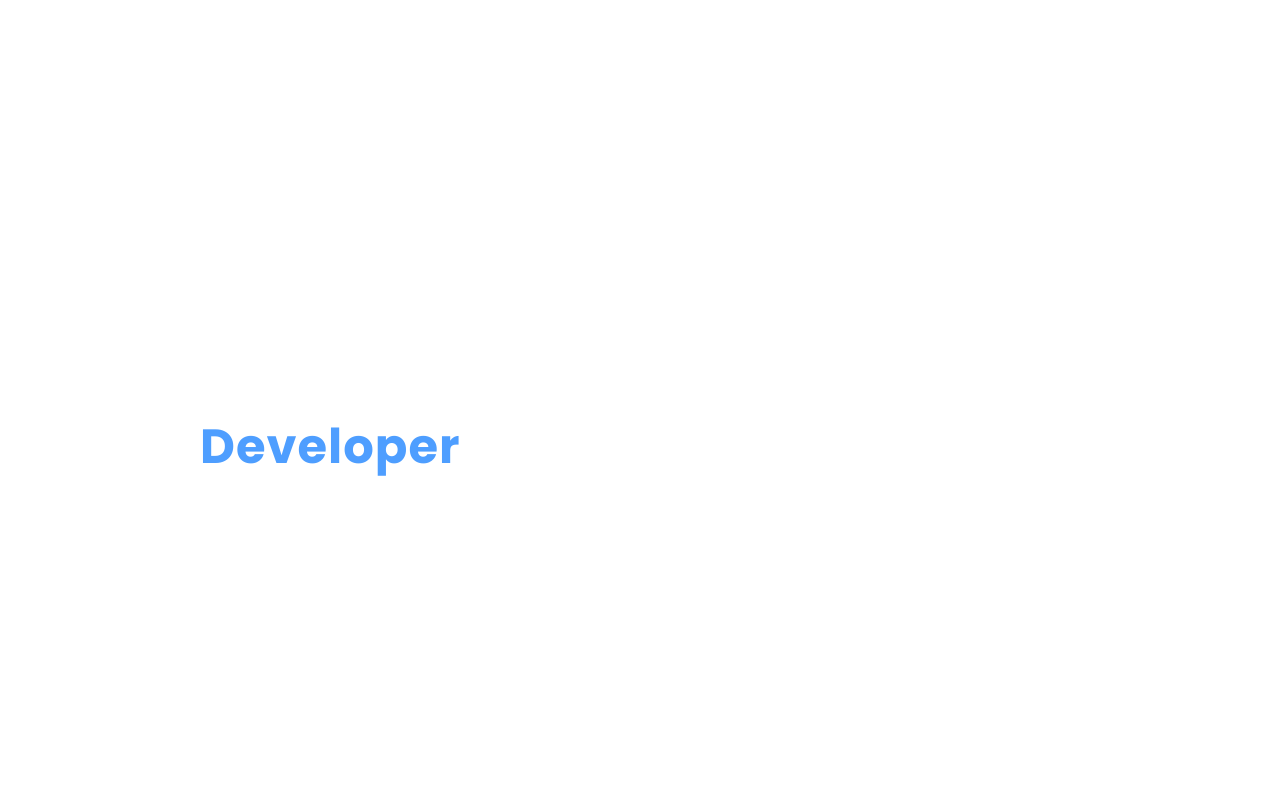
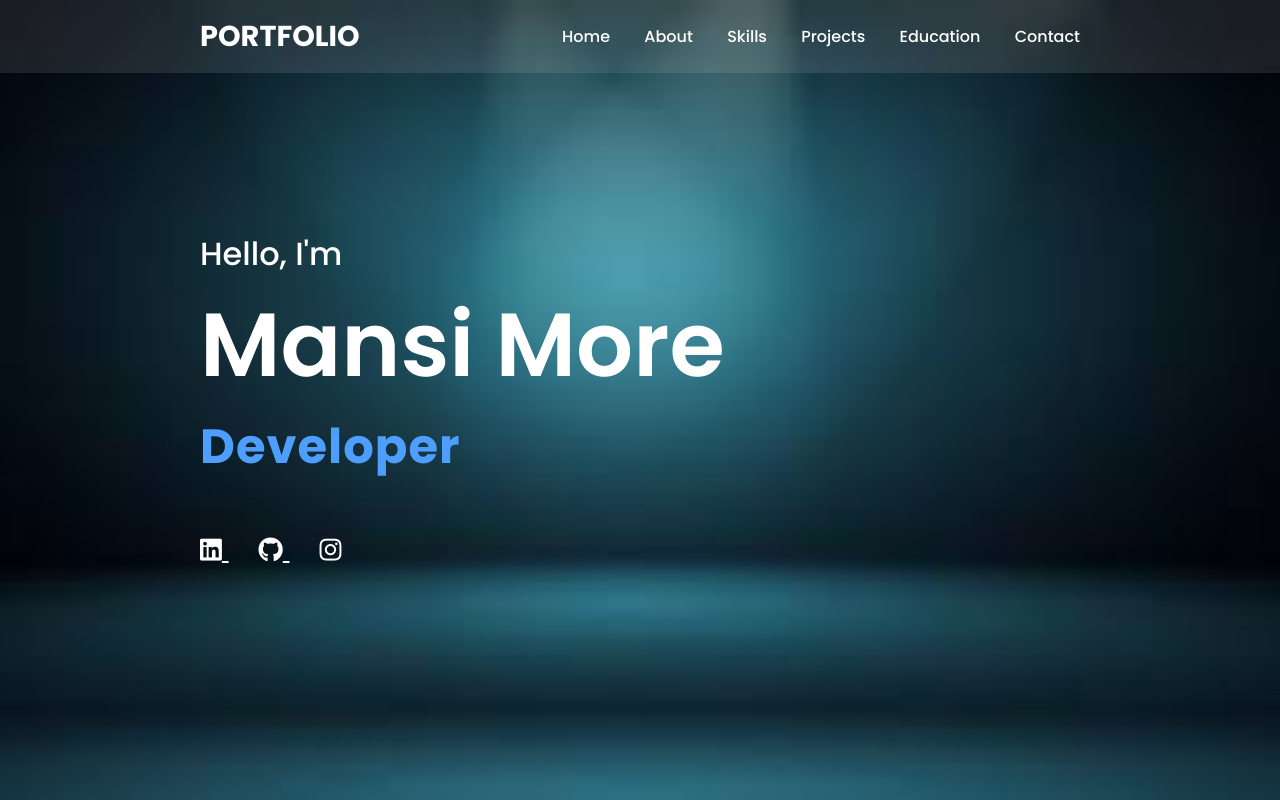
Before and after one commit to Mansimore21/portfolio, a plain HTML site: page index.html in a window 1280 px wide. Shown: the top 800 px of the page. Drawn offline with Linux system fonts and the light colour scheme.

Commit message:
Update style.css

```diff
--- a/style.css
+++ b/style.css
@@ -18,7 +18,8 @@ section{
   min-height: 100vh;
   display: flex;
   align-items: center;
-  background: url(images/bg.jpg)no-repeat;
+ background: url('bg.jpg') no-repeat;
+
   background-size: cover;
   background-position: center;
   background-attachment: fixed;
```
